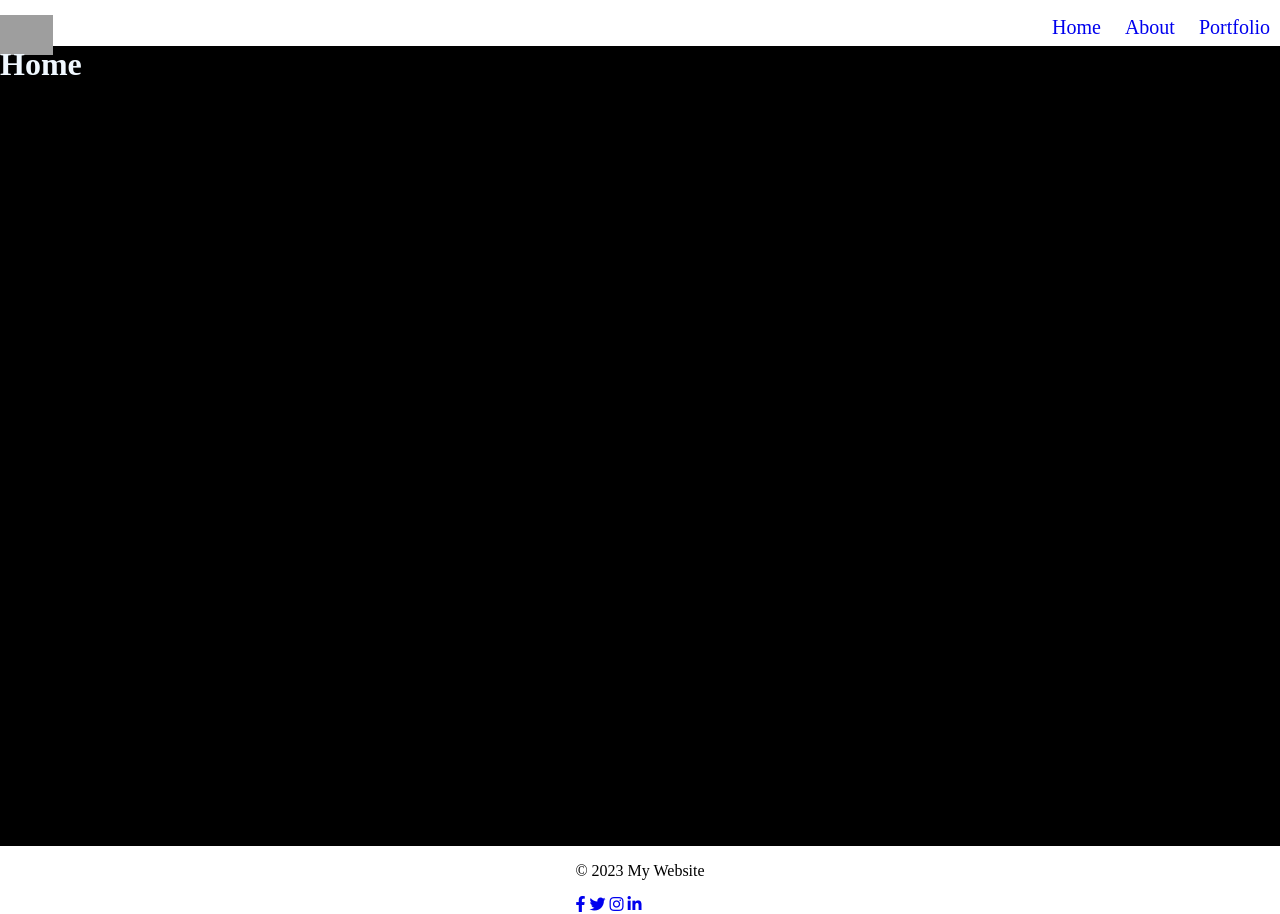
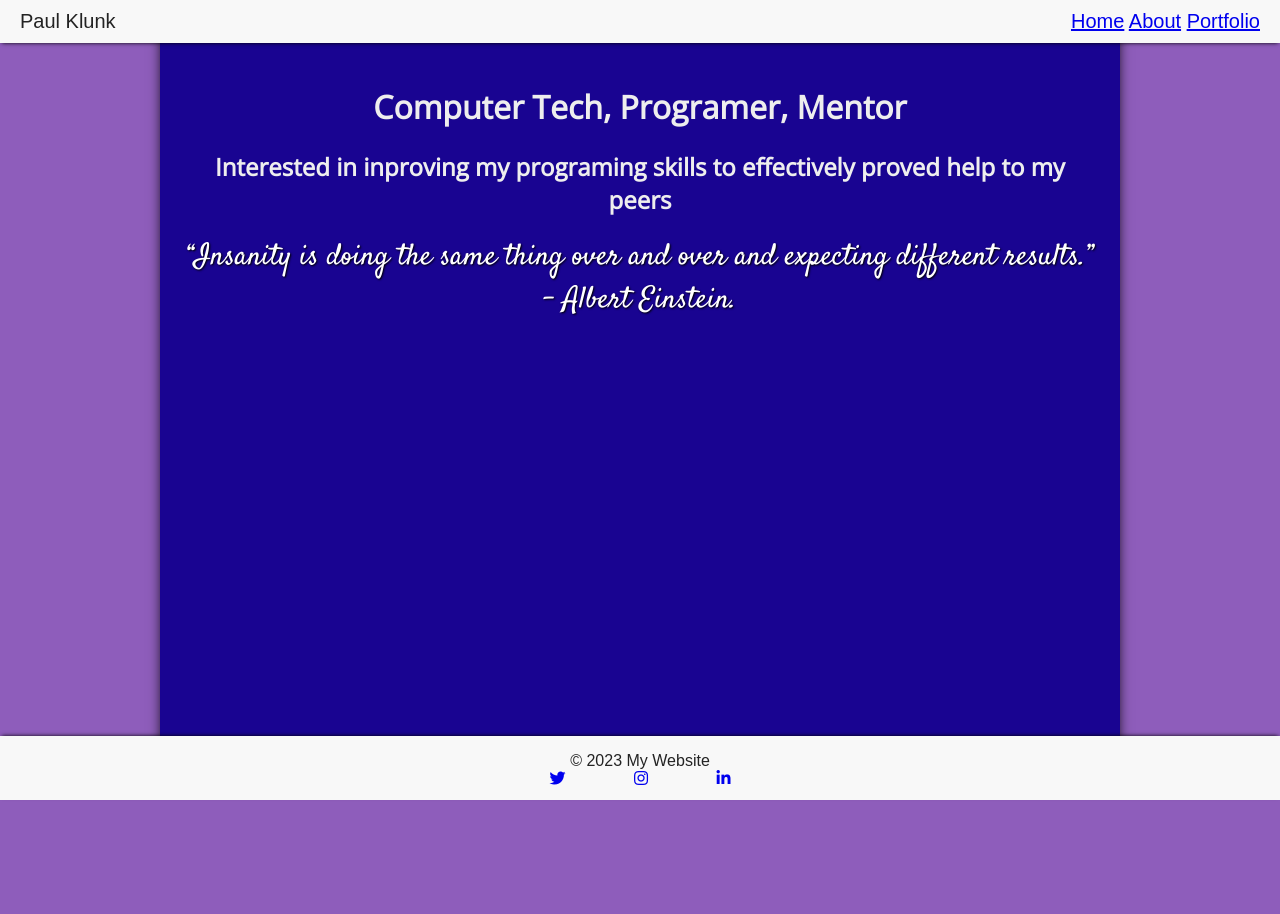
Before and after one commit to paul1259/presonalweb, a plain HTML site: page index.html in a window 1280 px wide. After the commit the page ends 800 px from the top, so only its background shows below. Drawn offline with nearby package versions, Linux system fonts and the light colour scheme; grey boxes are pictures that could not be loaded.

Commit message:
first update

```diff
--- a/index.html
+++ b/index.html
@@ -3,34 +3,35 @@
 <head>
     <meta charset="UTF-8">
     <meta name="viewport" content="width=device-width, initial-scale=1.0">
-    <title>Document</title>
+    <title>Paul's Home</title>
     <link rel="stylesheet" href="style.css">
     <link rel="stylesheet" href="https://cdnjs.cloudflare.com/ajax/libs/font-awesome/5.15.3/css/all.min.css">
 </head>
 <body>
-    <nav class="nav-bar">
-        <div class="logo"><img class="img-tag" src="Images/219958.png" alt="Paul's Home"></div>
-        <div class="nav-links">
-            <ul>
-                <a href="/index.html"><li class="link-button">Home</li></a>
-                <a href="/about.html"><li class="link-button">About</li></a>
-                <a href="/portfolio.html"><li class="link-button">Portfolio</li></a>
-            </ul>
-        </div>
-    </nav>
-    <div class="main-body">
-        <h1>Home</h1>
-    </div>
-    <footer>
-        <div class="footer-content">
-            <p>&copy; 2023 My Website</p>
-            <div class="social-icons">
-              <a href="#" target="_blank"><i class="fab fa-facebook-f"></i></a>
-              <a href="#" target="_blank"><i class="fab fa-twitter"></i></a>
-              <a href="#" target="_blank"><i class="fab fa-instagram"></i></a>
-              <a href="#" target="_blank"><i class="fab fa-linkedin-in"></i></a>
-            </div>
-          </div>
+    <header>
+        <span class="name">Paul Klunk</span>
+        <nav class="links">
+          <a class='active' href='/'>Home</a>
+          <a href='/about.html'>About</a>
+          <a href='/portfolio.html'>Portfolio</a>
+        </nav>
+      </header>
+    <main>
+        <h1>
+            Computer Tech, Programer, Mentor
+        </h1>
+        <h2>
+            Interested in inproving my programing skills to effectively proved help to my peers
+        </h2>
+        <h3 class="quote">
+            “Insanity is doing the same thing over and over and expecting different results.” <br />- Albert Einstein.
+        </h3>
+    </main>
+    <footer class="footer-content">
+            &copy; 2023 My Website <br />
+              <a href="https://twitter.com/ElderWhovian" target="_blank"><i class="fab fa-twitter"></i></a>
+              <a href="https://www.instagram.com/elderwhovian/?next=%2F" target="_blank"><i class="fab fa-instagram"></i></a>
+              <a href="https://www.linkedin.com/in/paul-klunk-0830362/" target="_blank"><i class="fab fa-linkedin-in"></i></a>
     </footer>
 </body>
 </html>
--- a/style.css
+++ b/style.css
@@ -1,42 +1,84 @@
-.link-button{
-    display: inline-block;
-    margin: 0 10px 0 10px;
+@import url('https://fonts.googleapis.com/css?family=Poppins|Raleway|Open+Sans|Satisfy&display=swap');
+
+* {
+    box-sizing: border-box;
+  }
+main {
+    min-height: 100vh;
+    padding: 64px 24px 96px;
+    box-shadow: 0 0 12px -2px black;
+    color: #eee;
+    font-family: 'Open Sans', sans-serif;
+    background-color: rgb(25, 4, 145);
+  }
+  h1 {
+    text-align: center
+
+  }
+  h2 {
+    text-align: center;
+  }
+  header {
+    background: white;
     font-size: 20px;
-}
+    position: fixed;
+    left: 0;
+    right: 0;
+    padding: .5em 1em;
+    box-shadow: 0 2px 4px -2px black;
+  }
+   html {
+    font-family: sans-serif;
+    font-size: 16px;
+    background: rgb(142, 93, 187);
+  }
+  body {
+    background: rgb(151, 207, 18);
+    max-width: 960px;
+    color: #232323;
+    margin: 0 auto;
+  }
+  header::after {
+    display: block;
+    clear: both;
+    content: '';
+  }
+  .name {
+    float: left;
+  }
 
-.nav-bar {
-    display: flex;
-    justify-content: space-between;
-    flex-direction: row;
-    height: 25px;
-}
+  .links {
+    float: right;
+  }
+  .quote {
+    font-family: 'Satisfy', cursive;
+    font-weight: 100;
+    color: white;
+    text-shadow: 1px 1px 2px black;
+    font-size: 30px;
+    text-align: center;
+    margin-top: 10px
+  }
+  footer {
+    box-sizing: border-box;
+    position: fixed;
+    height: 64px;
+    padding: 16px;
+    bottom: 0;
+    left: 0;
+    right: 0;
+    text-align: center;
+    box-shadow: 0 -2px 4px -2px black;
+  }
+  footer a {
+    margin-right: 64px;
+    text-decoration: none;
+  }
 
-ul{
-    padding: 0;
-}
+  footer a:last-child {
+    margin-right: 0;
+  }
 
-.logo{
-    /* display: flex; */
-    font-size: 20px;
-    margin-top: 15px;
-    text-align: center;
-}
-
-.main-body{
-    height: 100vh;
-    background-color: black;
-    color: aliceblue;
-}
-
-footer{
-    display: flex;
-    justify-content: center;
-}
-
-body{
-    margin:0;
-}
-.img-tag{
-    height: 40px;
-    width: auto;
-}
+  header, footer {
+    background: #f8f8f8;
+  }
```
Also changed, not shown: Images/1036483.png (added), 1 other file.
